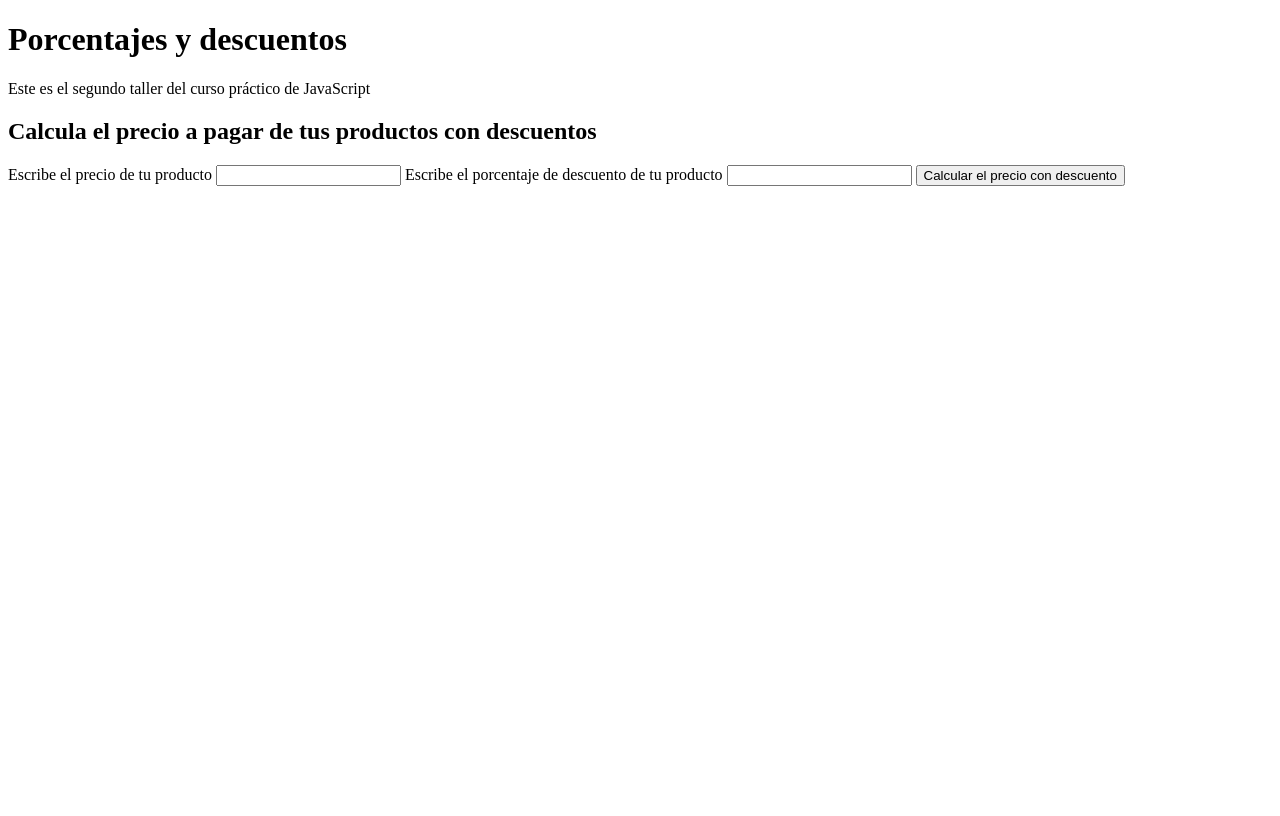
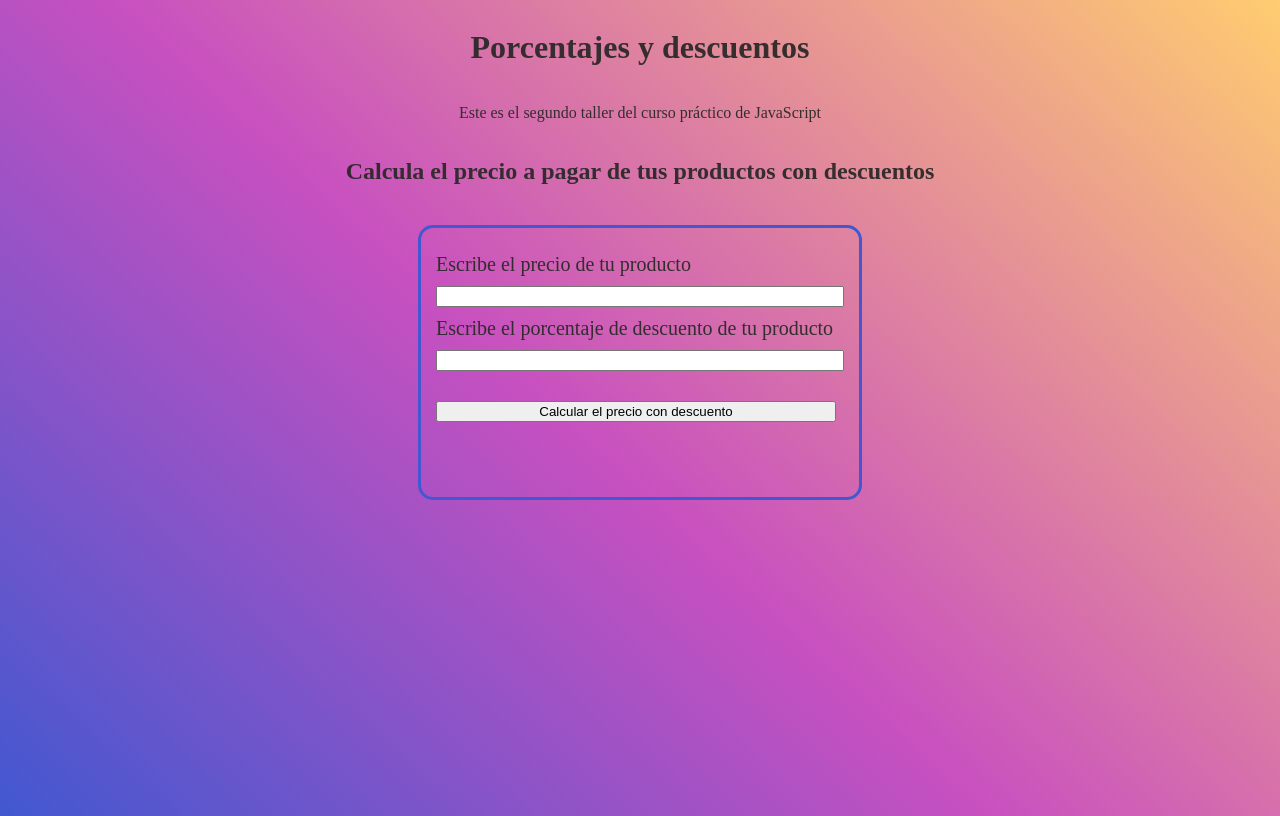
Before and after one commit to joaquinVazquez/platzi-curso-javascript, a plain HTML site: page descuentos.html in a window 1280 px wide. Drawn offline with Linux system fonts and the light colour scheme.

Commit message:
Colorsito sencillo

```diff
--- /dev/null
+++ b/descuentos.css
@@ -0,0 +1,45 @@
+body{
+    height: 100vh;
+    background-color: #4158D0;
+    background-image: linear-gradient(43deg, #4158D0 0%, #C850C0 46%, #FFCC70 100%);
+    color: rgba(43, 40, 40, 0.945);
+}
+header{
+    display: flex;
+    flex-direction: column;
+    width: 100%;
+    margin: 0 auto;
+    align-items: center;
+}
+section{
+    display: flex;
+    flex-direction: column;
+    align-items: center;
+}
+form{
+    display: flex;
+    flex-direction: column;
+    margin: 20px 10px;
+    border: 3px solid #4158d0;
+    padding: 15px;
+    border-radius: 15px;
+    font-size: 20px;
+
+}
+label{
+    margin-top: 10px;
+}
+input{
+    width: 400px;
+    margin-top: 10px;
+}
+button{
+    width: 400px;
+    margin-top: 30px;
+}
+.result{
+    color: white;
+    font-size: 30px;
+    font-weight: bold;
+    align-self: center;
+}
--- a/descuentos.html
+++ b/descuentos.html
@@ -5,6 +5,7 @@
     <meta http-equiv="X-UA-Compatible" content="IE=edge">
     <meta name="viewport" content="width=device-width, initial-scale=1.0">
     <title>Porcentajes y descuentos | Curso práctico de JavaScript de Platzi</title>
+    <link rel="stylesheet" href="./descuentos.css">
 </head>
 <body>
     <header>
@@ -21,7 +22,7 @@
             <input type="number" id="InputDiscount">
             <button type="button" onclick="onClickButtonPriceDiscount()">Calcular el precio con descuento</button>
 
-            <p id="ResultP"></p>
+            <p id="ResultP" class="result"></p>
         </form>
     </section>
 
```
